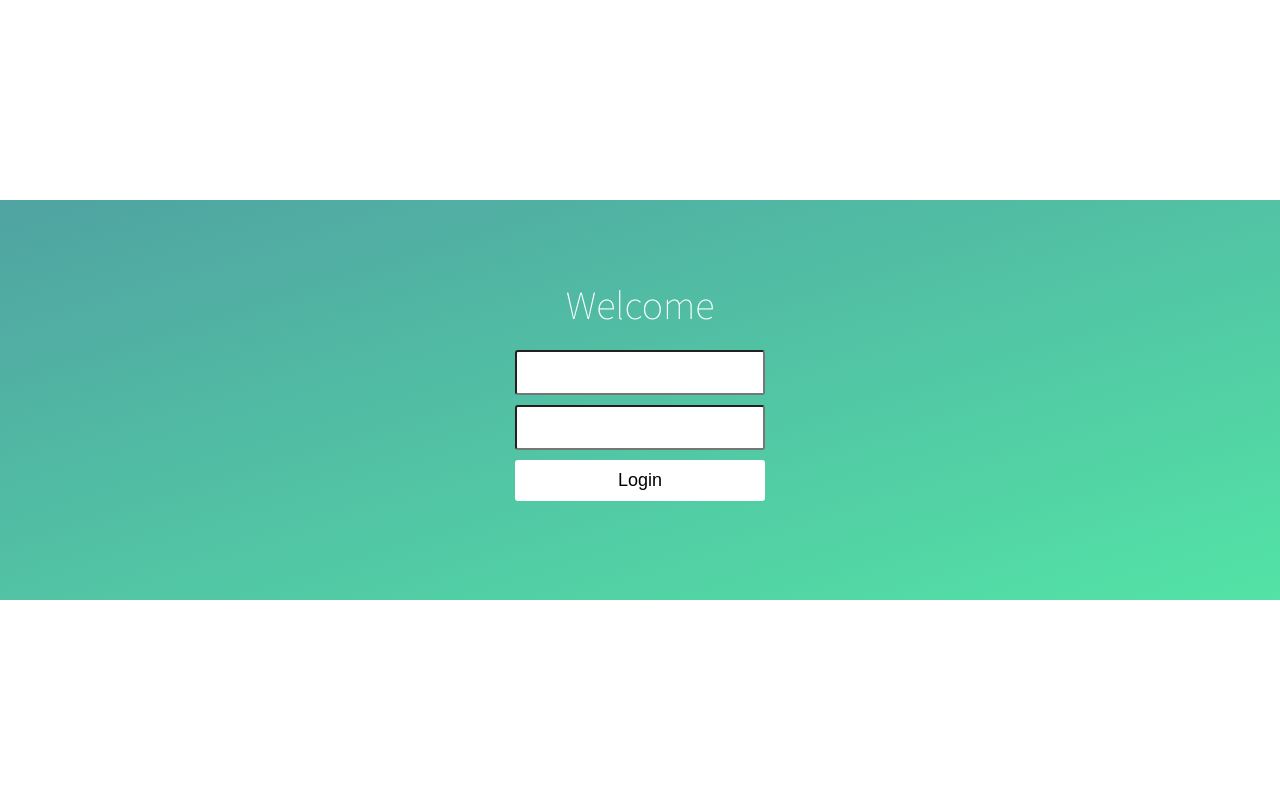
After one commit to faridhaavasi/turn_rading, a Django app: page /account/login in a window 1280 px wide. The commit adds this page. Run offline with Django 4.2, Linux system fonts and the light colour scheme.

Commit message:
test login view

```diff
--- /dev/null
+++ b/account/urls.py
@@ -0,0 +1,6 @@
+from django.urls import path
+from . import views
+app_name='account'
+urlpatterns = [
+    path('login', views.login),
+]
--- a/account/views.py
+++ b/account/views.py
@@ -1,3 +1,11 @@
 from django.shortcuts import render
+from django.views.generic import View
+# Create your views here.
 
-# Create your views here.
+class user_login(View):
+    def get(self, request):
+        pass
+
+
+def login(request):
+    return render(request, 'account/login.html', {})
--- /dev/null
+++ b/templates/account/login.html
@@ -0,0 +1,291 @@
+<style>
+@import url(https://fonts.googleapis.com/css?family=Source+Sans+Pro:200,300);
+
+@prim: #53e3a6;
+
+*{
+	box-sizing: border-box;
+	margin: 0;
+	padding: 0;
+
+	font-weight: 300;
+}
+
+body{
+	font-family: 'Source Sans Pro', sans-serif;
+	color: white;
+	font-weight: 300;
+
+	::-webkit-input-placeholder { /* WebKit browsers */
+		font-family: 'Source Sans Pro', sans-serif;
+			color:    white;
+		font-weight: 300;
+	}
+	:-moz-placeholder { /* Mozilla Firefox 4 to 18 */
+		font-family: 'Source Sans Pro', sans-serif;
+		 color:    white;
+		 opacity:  1;
+		font-weight: 300;
+	}
+	::-moz-placeholder { /* Mozilla Firefox 19+ */
+		font-family: 'Source Sans Pro', sans-serif;
+		 color:    white;
+		 opacity:  1;
+		font-weight: 300;
+	}
+	:-ms-input-placeholder { /* Internet Explorer 10+ */
+		font-family: 'Source Sans Pro', sans-serif;
+		 color:    white;
+		font-weight: 300;
+	}
+}
+
+.wrapper{
+	background: #50a3a2;
+background: -webkit-linear-gradient(top left, #50a3a2 0%, #53e3a6 100%);
+background: -moz-linear-gradient(top left, #50a3a2 0%, #53e3a6 100%);
+background: -o-linear-gradient(top left, #50a3a2 0%, #53e3a6 100%);
+background: linear-gradient(to bottom right, #50a3a2 0%, #53e3a6 100%);
+
+	position: absolute;
+	top: 50%;
+	left: 0;
+	width: 100%;
+	height: 400px;
+	margin-top: -200px;
+	overflow: hidden;
+
+	&.form-success{
+		.container{
+			h1{
+				transform: translateY(85px);
+			}
+		}
+	}
+}
+
+.container{
+	max-width: 600px;
+	margin: 0 auto;
+	padding: 80px 0;
+	height: 400px;
+	text-align: center;
+
+	h1{
+		font-size: 40px;
+		transition-duration: 1s;
+		transition-timing-function: ease-in-put;
+		font-weight: 200;
+	}
+}
+
+form{
+	padding: 20px 0;
+	position: relative;
+	z-index: 2;
+
+	input{
+		display: block;
+		appearance: none;
+		outline: 0;
+		border: 1px solid fade(white, 40%);
+		background-color: fade(white, 20%);
+		width: 250px;
+
+		border-radius: 3px;
+		padding: 10px 15px;
+		margin: 0 auto 10px auto;
+		display: block;
+		text-align: center;
+		font-size: 18px;
+
+		color: white;
+
+		transition-duration: 0.25s;
+		font-weight: 300;
+
+		&:hover{
+			background-color: fade(white, 40%);
+		}
+
+		&:focus{
+			background-color: white;
+			width: 300px;
+
+			color: @prim;
+		}
+	}
+
+	button{
+		appearance: none;
+		outline: 0;
+		background-color: white;
+		border: 0;
+		padding: 10px 15px;
+		color: @prim;
+		border-radius: 3px;
+		width: 250px;
+		cursor: pointer;
+		font-size: 18px;
+		transition-duration: 0.25s;
+
+		&:hover{
+			background-color: rgb(245, 247, 249);
+		}
+	}
+}
+
+.bg-bubbles{
+	position: absolute;
+	top: 0;
+	left: 0;
+	width: 100%;
+	height: 100%;
+
+	z-index: 1;
+
+	li{
+		position: absolute;
+		list-style: none;
+		display: block;
+		width: 40px;
+		height: 40px;
+		background-color: fade(white, 15%);
+		bottom: -160px;
+
+		-webkit-animation: square 25s infinite;
+		animation:         square 25s infinite;
+
+		-webkit-transition-timing-function: linear;
+		transition-timing-function: linear;
+
+		&:nth-child(1){
+			left: 10%;
+		}
+
+		&:nth-child(2){
+			left: 20%;
+
+			width: 80px;
+			height: 80px;
+
+			animation-delay: 2s;
+			animation-duration: 17s;
+		}
+
+		&:nth-child(3){
+			left: 25%;
+			animation-delay: 4s;
+		}
+
+		&:nth-child(4){
+			left: 40%;
+			width: 60px;
+			height: 60px;
+
+			animation-duration: 22s;
+
+			background-color: fade(white, 25%);
+		}
+
+		&:nth-child(5){
+			left: 70%;
+		}
+
+		&:nth-child(6){
+			left: 80%;
+			width: 120px;
+			height: 120px;
+
+			animation-delay: 3s;
+			background-color: fade(white, 20%);
+		}
+
+		&:nth-child(7){
+			left: 32%;
+			width: 160px;
+			height: 160px;
+
+			animation-delay: 7s;
+		}
+
+		&:nth-child(8){
+			left: 55%;
+			width: 20px;
+			height: 20px;
+
+			animation-delay: 15s;
+			animation-duration: 40s;
+		}
+
+		&:nth-child(9){
+			left: 25%;
+			width: 10px;
+			height: 10px;
+
+			animation-delay: 2s;
+			animation-duration: 40s;
+			background-color: fade(white, 30%);
+		}
+
+		&:nth-child(10){
+			left: 90%;
+			width: 160px;
+			height: 160px;
+
+			animation-delay: 11s;
+		}
+	}
+}
+
+@-webkit-keyframes square {
+  0%   { transform: translateY(0); }
+  100% { transform: translateY(-700px) rotate(600deg); }
+}
+@keyframes square {
+  0%   { transform: translateY(0); }
+  100% { transform: translateY(-700px) rotate(600deg); }
+}
+</style>
+
+<html lang="en">
+<head>
+    <meta http-equiv="Content-Type" content="text/html;charset=UTF-8">
+
+    <title>logint</title>
+</head>
+<body>
+<div class="wrapper">
+	<div class="container">
+		<h1>Welcome</h1>
+
+		<form class="form">
+			<input type="text" placeholder="Username">
+			<input type="password" placeholder="Password">
+			<button type="submit" id="login-button">Login</button>
+		</form>
+	</div>
+
+	<ul class="bg-bubbles">
+		<li></li>
+		<li></li>
+		<li></li>
+		<li></li>
+		<li></li>
+		<li></li>
+		<li></li>
+		<li></li>
+		<li></li>
+		<li></li>
+	</ul>
+</div>
+<script>
+ $("#login-button").click(function(event){
+		 event.preventDefault();
+
+	 $('form').fadeOut(500);
+	 $('.wrapper').addClass('form-success');
+});
+</script>
+</body>
+</html>>
--- a/turn_rating/urls.py
+++ b/turn_rating/urls.py
@@ -19,4 +19,5 @@ from django.urls import path,include
 urlpatterns = [
     path('admin/', admin.site.urls),
     path('web', include('web.urls')),
+    path('account/', include('account.urls')),
 ]
```
Also changed, not shown: static/css/styles.css.
